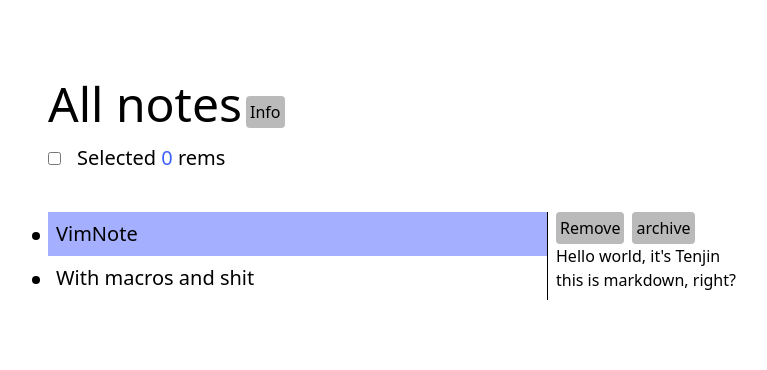
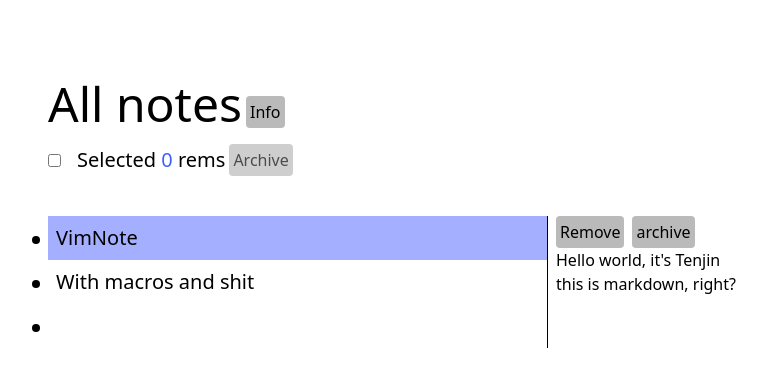
Before and after one commit to reshreshus/tenjin, a Vue app: page / in a window 1280 px wide. Shown: the top 370 px of the page, without its empty margins (112-879 px from the left). Built offline with nearby package versions, Linux system fonts and the light colour scheme; data requests are answered from the project's data file; what @tailwindcss/typography would draw is missing.

Commit message:
+ dummy bulk 'archive' button

```diff
--- a/db.json
+++ b/db.json
@@ -20,6 +20,10 @@
       "text": "With macros and shit",
       "selected": false,
       "archived": false
+    },
+    {
+      "id": "9b0d2eda-3f88-4c7e-8532-c93b1f423dec",
+      "text": ""
     }
   ]
 }
--- a/src/composables/rem-selection.js
+++ b/src/composables/rem-selection.js
@@ -3,6 +3,12 @@ import { reactive } from 'vue'
 const rems = reactive(new Set())
 
 export default function() {
+  const bulkAction = (fn) => {
+    console.log('bulkAction');
+    rems.forEach(r => {
+      fn(r)
+    })
+  }
   return {
     rems,
     toggle(rem) {
@@ -15,8 +21,13 @@ export default function() {
     clear() {
       rems.clear()
     },
+    bulkAction,
     addMultiple(newRems) {
       newRems.forEach(r => rems.add(r))
+    },
+    archive: () => {
+      console.log('archive');
+      bulkAction(r => r.archived = true)
     }
   }
 }
--- a/src/modules/AllNotes.vue
+++ b/src/modules/AllNotes.vue
@@ -14,6 +14,14 @@
       <div class="ml-4 text-xl ">
         Selected <span class="text-blue">{{ remsSelectedSize }}</span> rems
       </div>
+      <button
+        class="ml-1 p-1 bg-gray rounded"
+        :disabled="[...remSelection.rems].every(rem => rem.archived)"
+        :class="{'opacity-70 cursor-not-allowed': [...remSelection.rems].every(rem => rem.archived)}"
+        @click="archiveAll"
+      >
+         Archive
+      </button>
     </div>
     <!-- Rems -->
     <div class="mt-10">
@@ -63,6 +71,10 @@ export default {
       } else {
         this.remSelection.addMultiple(this.rems)
       }
+    },
+    archiveAll() {
+      console.log('archiveAll');
+      this.remSelection.archive()
     }
   },
 
```
